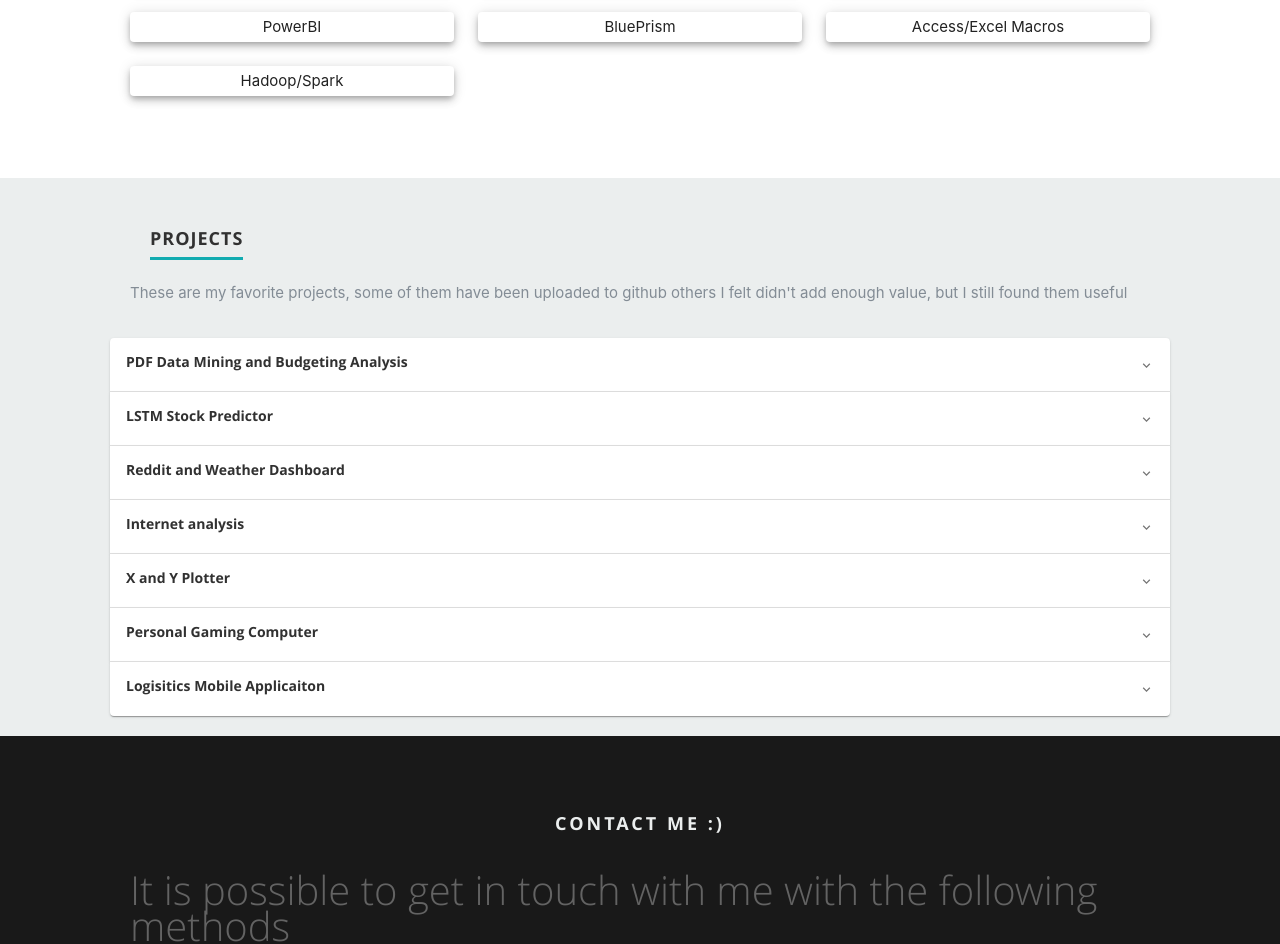
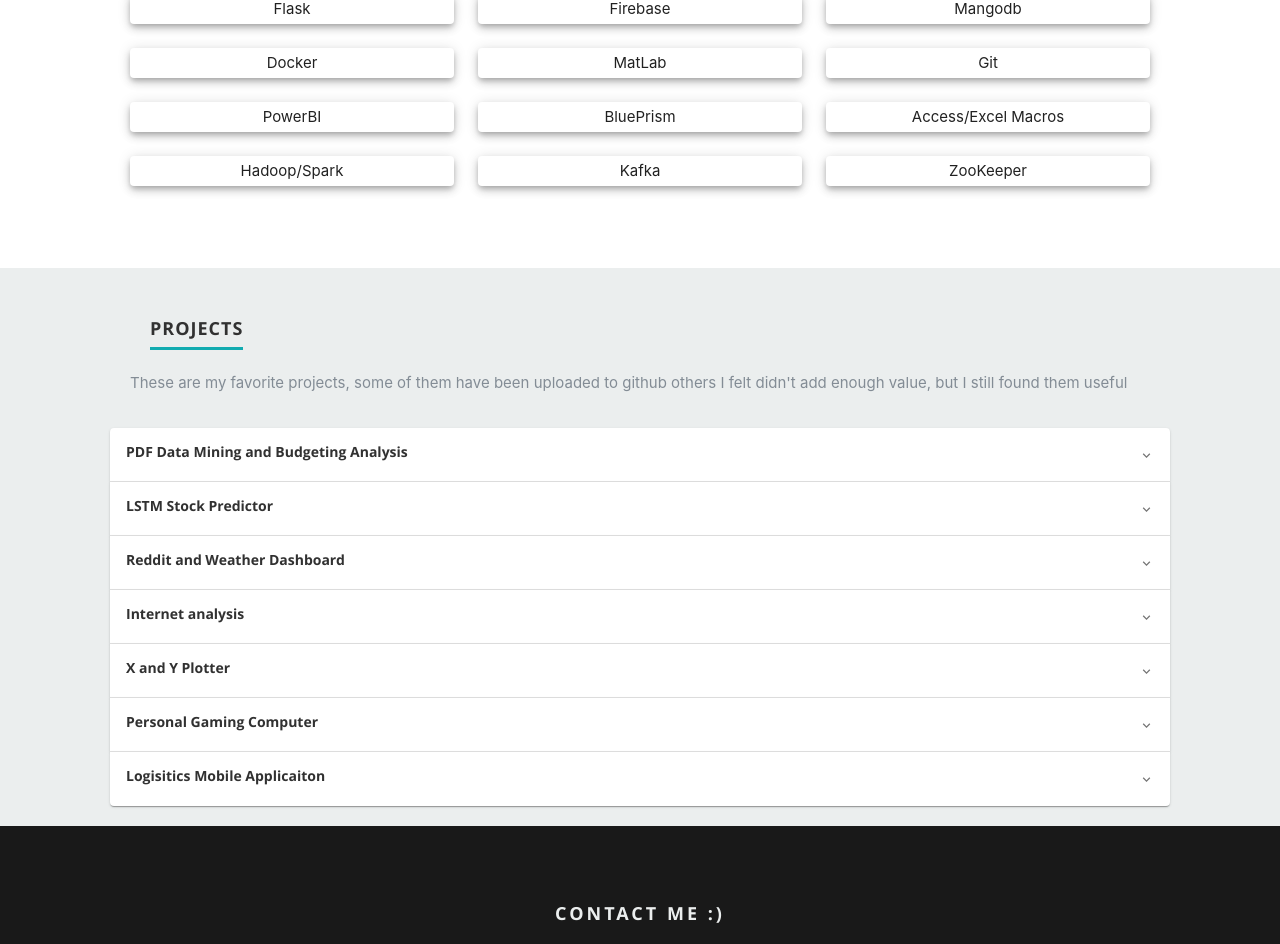
Before and after one commit to Jas1999/PortfolioWebsite, a React (Create React App) app: page / in a window 1280 px wide. Shown: the part 4506-5450 px from the top of the page. Built offline with nearby package versions, Linux system fonts and the light colour scheme.

Commit message:
added missing skills

```diff
--- a/src/components/Skills.js
+++ b/src/components/Skills.js
@@ -21,7 +21,7 @@
 export default function skills () {
 
         var Language = ["C/C++","Python","Java","JavaScript","Lua","SQL/MySQL/SQLite","NoSql"];
-        var Technologies = ["Eclipse","Nodejs","Reactjs","Flask","Firebase","Mangodb","Docker","MatLab","Git","PowerBI","BluePrism","Access/Excel Macros", "Hadoop/Spark"];
+        var Technologies = ["Eclipse","Nodejs","Reactjs","Flask","Firebase","Mangodb","Docker","MatLab","Git","PowerBI","BluePrism","Access/Excel Macros", "Hadoop/Spark","Kafka", "ZooKeeper"];
 
         return (
           <section id="skills">
@@ -31,6 +31,7 @@
             <div className="three columns header-col">
               <h1><span>Skills</span></h1>
             </div>
+            <br/>
             <div className="nine columns main-col">
                 <p>
                 Through projects, coops and courses I have aquired experience with various technologies and language
@@ -38,6 +39,7 @@
                 </p>
             </div> {/* main-col end */}
             <h3>Languages</h3>
+            <br/>
             <Grid container spacing={3}>
 
             {Language.map(name => (
@@ -48,9 +50,8 @@
 
             </Grid>
             <br/>
-
             <h4>Technologies</h4>
-
+            <br/>
             <Grid container spacing={3}>
 
             {Technologies.map(name => (
```
